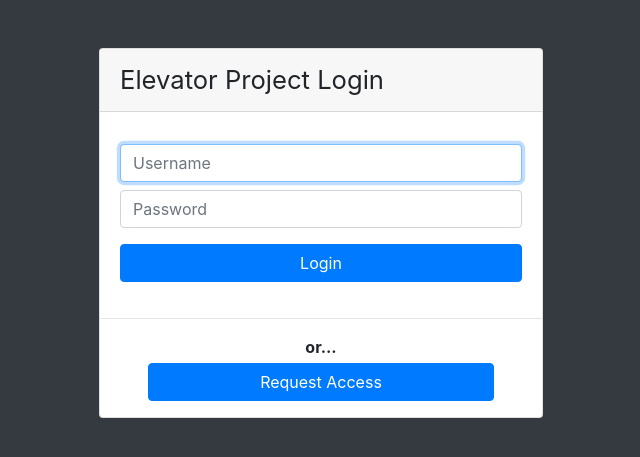
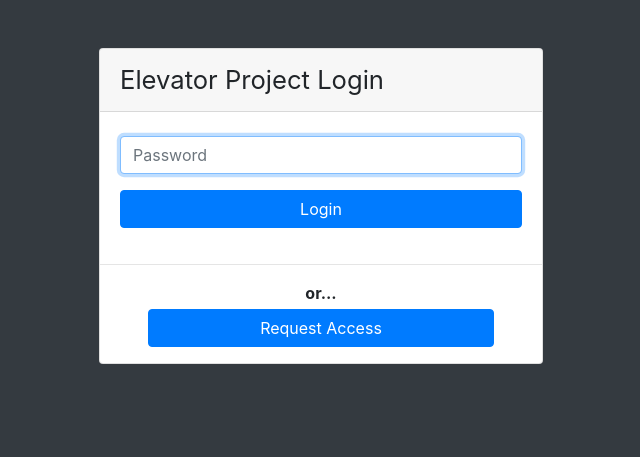
Before and after one commit to lbilyk/Elevator-Project, a PHP site: page /login.php in a window 1280 px wide. Shown: the top 457 px of the page, without its empty margins (319-959 px from the left). Run offline with PHP 8.4, Linux system fonts and the light colour scheme.

Commit message:
Github Push Issue, ignore this

```diff
--- a/www/login.php
+++ b/www/login.php
@@ -22,10 +22,7 @@ $authError = filter_input(INPUT_GET, 'authError');
                 <div class="card-header mb-1">Elevator Project Login</div>
                 <div class="card-body">
                     <form action="authenticate.php" method="POST">
-                        <div class="form-group my-2">
-                            <input type="text" id="username" name="username" class="form-control" placeholder="Username"
-                                   required="required" autofocus="autofocus">
-                        </div>
+
                         <div class="form-group">
                             <input type="password" id="userPassword" name="password" class="form-control" placeholder="Password"
                                    required="required" autofocus="autofocus">
```
